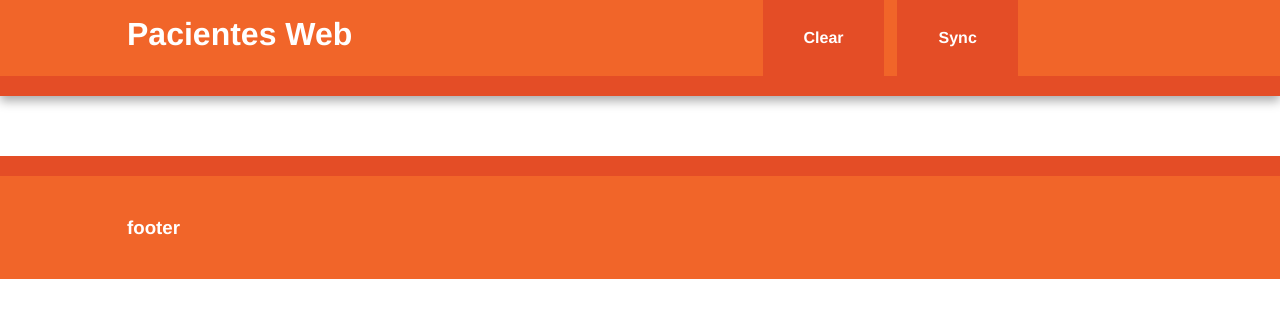
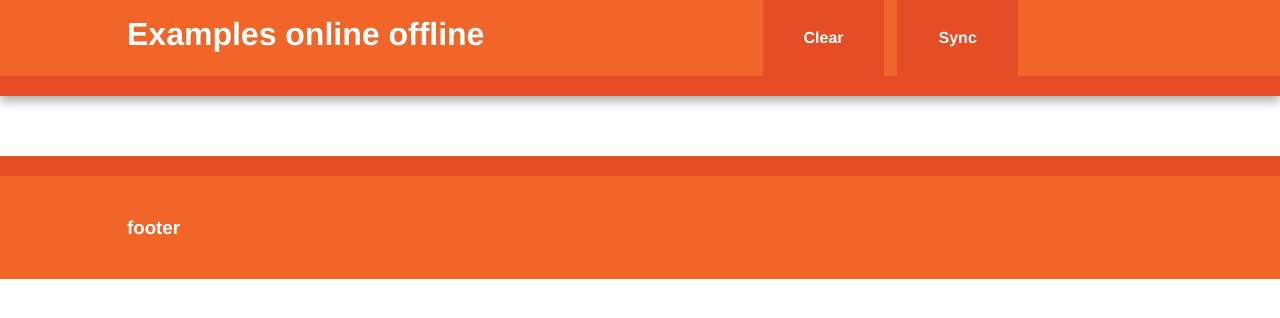
Before and after one commit to heridev/offline_web_application_example, a plain HTML site: page index.html in a window 1280 px wide. Drawn offline with Linux system fonts and the light colour scheme.

Commit message:
Add format and correct indentation for main html file

```diff
--- a/index.html
+++ b/index.html
@@ -22,7 +22,7 @@
 
     <div class="header-container">
       <header class="wrapper clearfix">
-                <h1 class="title">Pacientes Web</h1>
+        <h1 class="title">Examples online offline</h1>
         <nav>
           <ul>
             <li><a id='clear' href="#">Clear</a></li>
```
Lines whose indentation alone changed are shown as unchanged.
